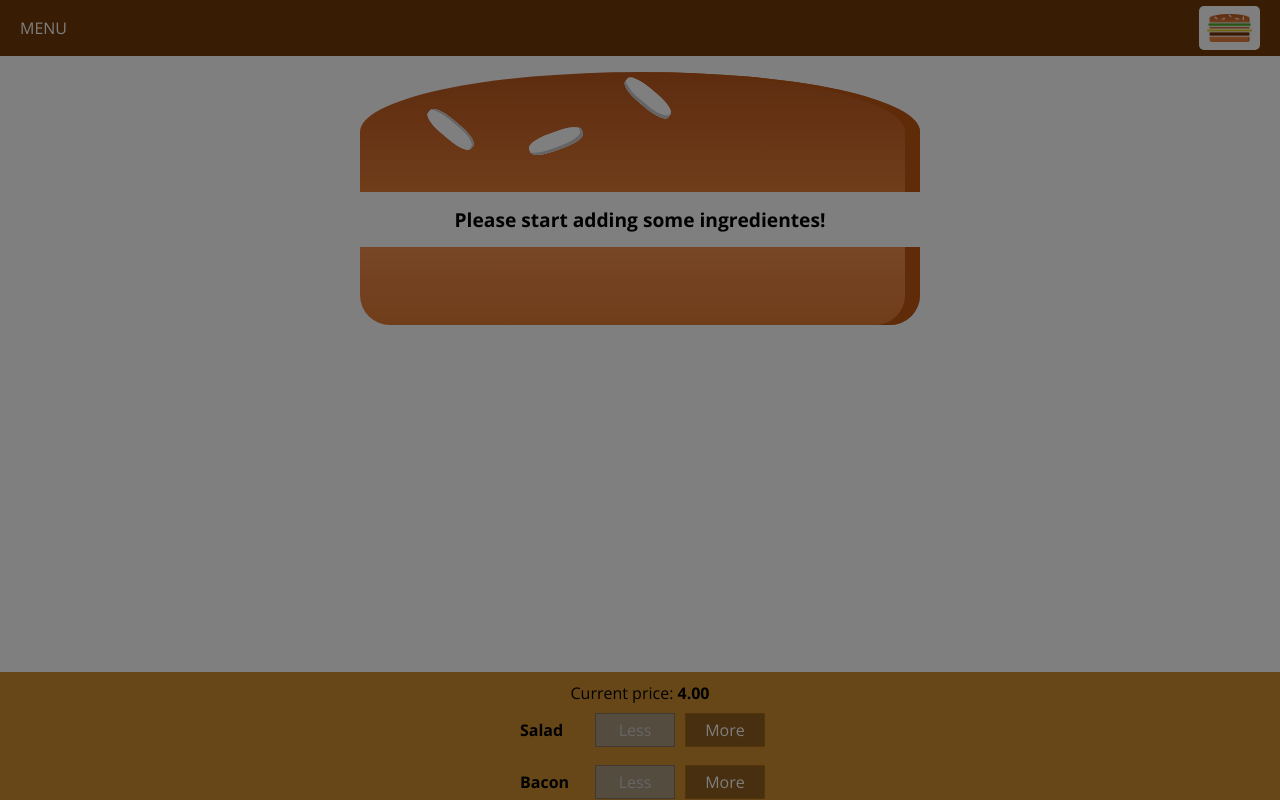
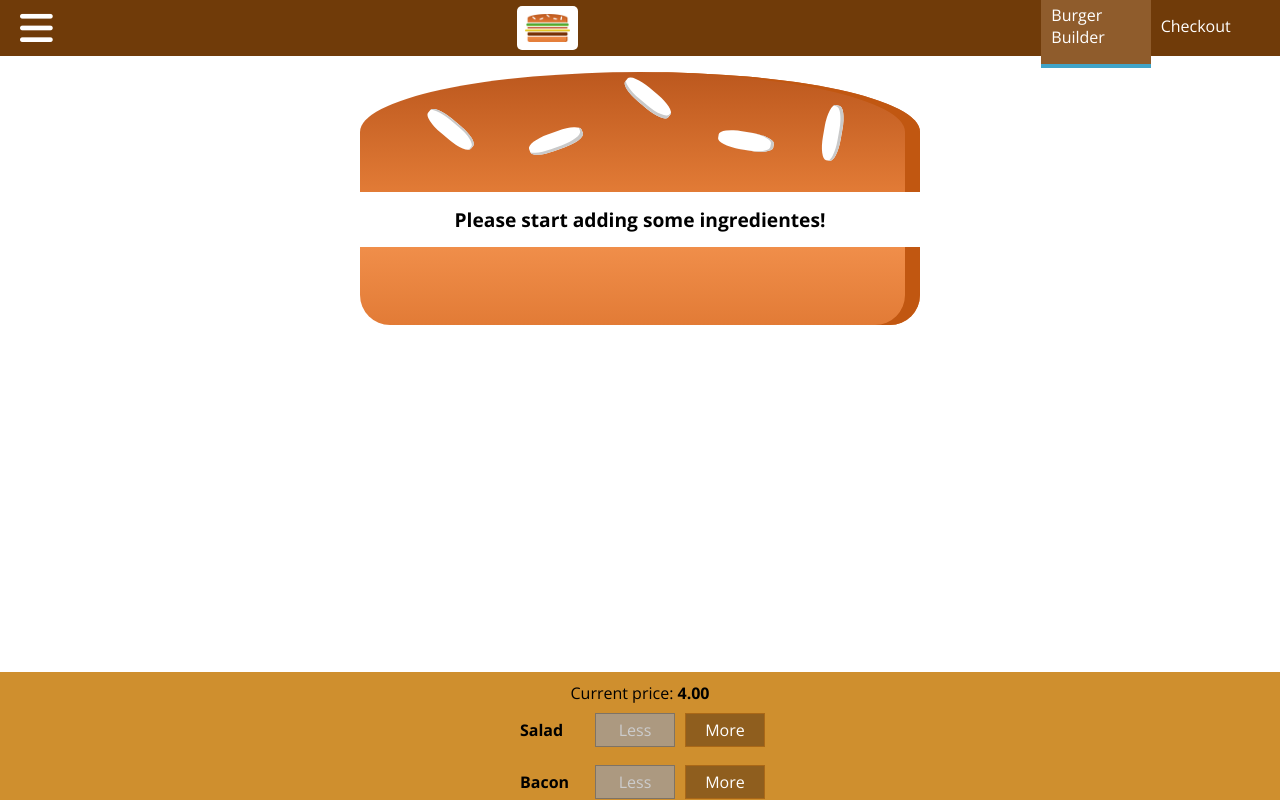
Before and after one commit to fontoful/telus-react-course, a React (Create React App) app: page / in a window 1280 px wide. Shown: the top 800 px of the page. Built offline with nearby package versions, Linux system fonts and the light colour scheme.

Commit message:
toggle sideDrawer completed

```diff
--- a/public/index.html
+++ b/public/index.html
@@ -27,7 +27,8 @@
       Unlike "/favicon.ico" or "favicon.ico", "%PUBLIC_URL%/favicon.ico" will
       work correctly both with client-side routing and a non-root public URL.
       Learn how to configure a non-root public URL by running `npm run build`.
-    -->
+	-->
+	<script src="https://kit.fontawesome.com/d8afc9f217.js" crossorigin="anonymous"></script>
 		<title>My Burger App</title>
 	</head>
 	<body>
--- a/src/components/Burger/BurgerIngredient/BurgerIngredient.jsx
+++ b/src/components/Burger/BurgerIngredient/BurgerIngredient.jsx
@@ -14,7 +14,7 @@ const BurgerIngredient = (props) => {
 			ingredient = (
 				<div className="BreadTop">
 					<div className="Seeds1"></div>
-					<div className="Seeds1"></div>
+					<div className="Seeds2"></div>
 				</div>
 			);
 			break;
--- a/src/components/Layout/Layout.jsx
+++ b/src/components/Layout/Layout.jsx
@@ -5,21 +5,23 @@ import "./Layout.css";
 
 class Layout extends Component {
 	state = {
-		showSideDrawer: true,
+		showSideDrawer: false,
 	};
 
-	sideDrawerCloseHandler = () => {
+	sideDrawerToggleHandler = () => {
 		console.log("Function called to set SideDrawer to false");
-		this.setState({ showSideDrawer: false });
+		this.setState((prevState) => {
+			return { showSideDrawer: !prevState.showSideDrawer };
+		});
 	};
 
 	render() {
 		return (
 			<>
-				<Toolbar />
+				<Toolbar handler={this.sideDrawerToggleHandler} />
 				<SideDrawer
 					open={this.state.showSideDrawer}
-					closed={this.sideDrawerCloseHandler}
+					closed={this.sideDrawerToggleHandler}
 				/>
 				<main className="Content">{this.props.children}</main>
 			</>
--- a/src/components/Navigation/SideDrawer/SideDrawer.jsx
+++ b/src/components/Navigation/SideDrawer/SideDrawer.jsx
@@ -5,10 +5,6 @@ import NavigationItems from "../NavigationItems/NavigationItems";
 import "./SideDrawer.css";
 
 const SideDrawer = (props) => {
-	// let attachedClasses = ["SideDrawer Close"];
-	// if (props.open) {
-	// 	attachedClasses = ["SideDrawer Open"];
-	// }
 	return (
 		<>
 			<Backdrop show={props.open} clicked={props.closed} />
--- a/src/components/Navigation/Toolbar/Toolbar.css
+++ b/src/components/Navigation/Toolbar/Toolbar.css
@@ -42,6 +42,8 @@
 
 	.Toolbar nav {
 		height: 100%;
+		display: flex;
+		flex-direction: row;
 	}
 
 	.Logo2 {
--- a/src/components/Navigation/Toolbar/Toolbar.jsx
+++ b/src/components/Navigation/Toolbar/Toolbar.jsx
@@ -6,7 +6,9 @@ import "./Toolbar.css";
 const Toolbar = (props) => {
 	return (
 		<header className="Toolbar">
-			<div>MENU</div>
+			<h3 onClick={props.handler}>
+				<i className="fas fa-bars fa-2x"></i>
+			</h3>
 			<div className="Logo2">
 				<Logo />
 			</div>
```
